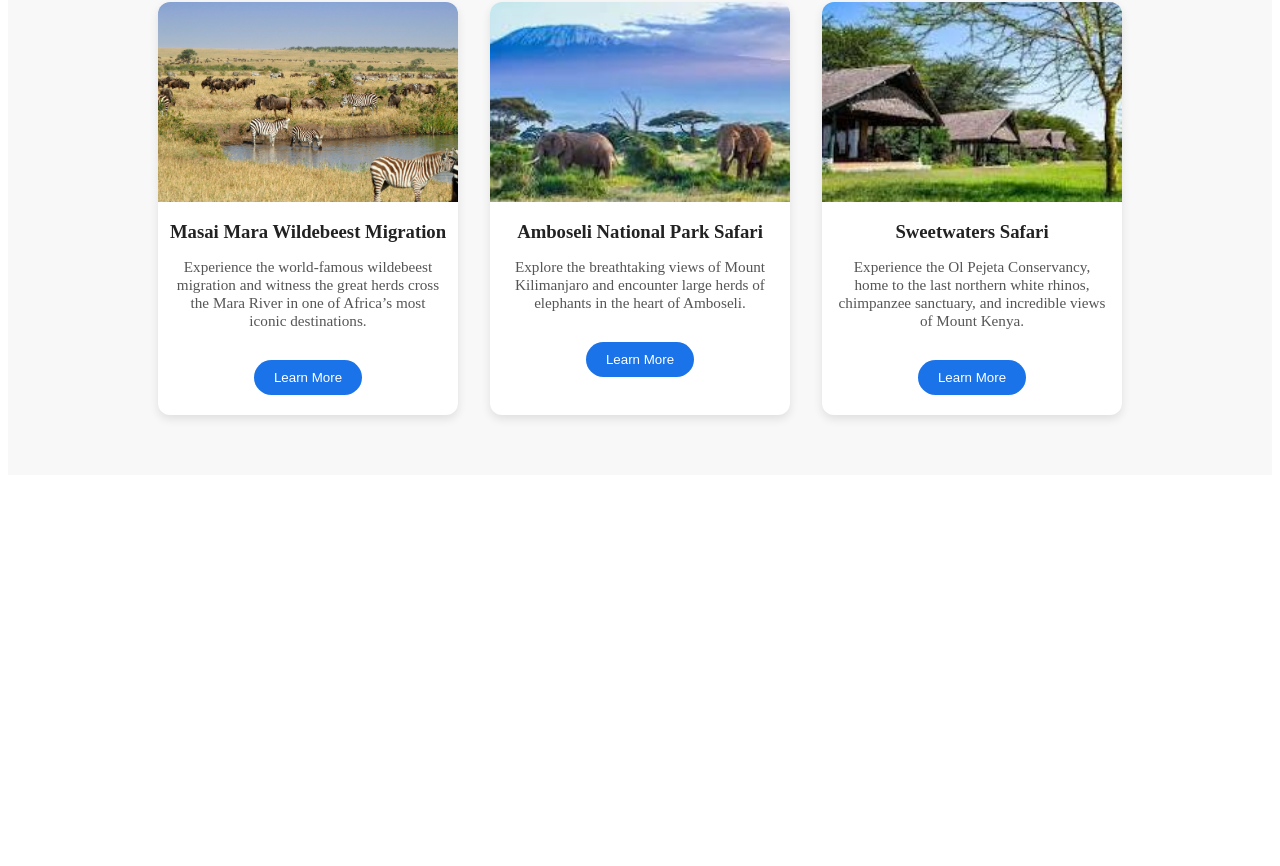
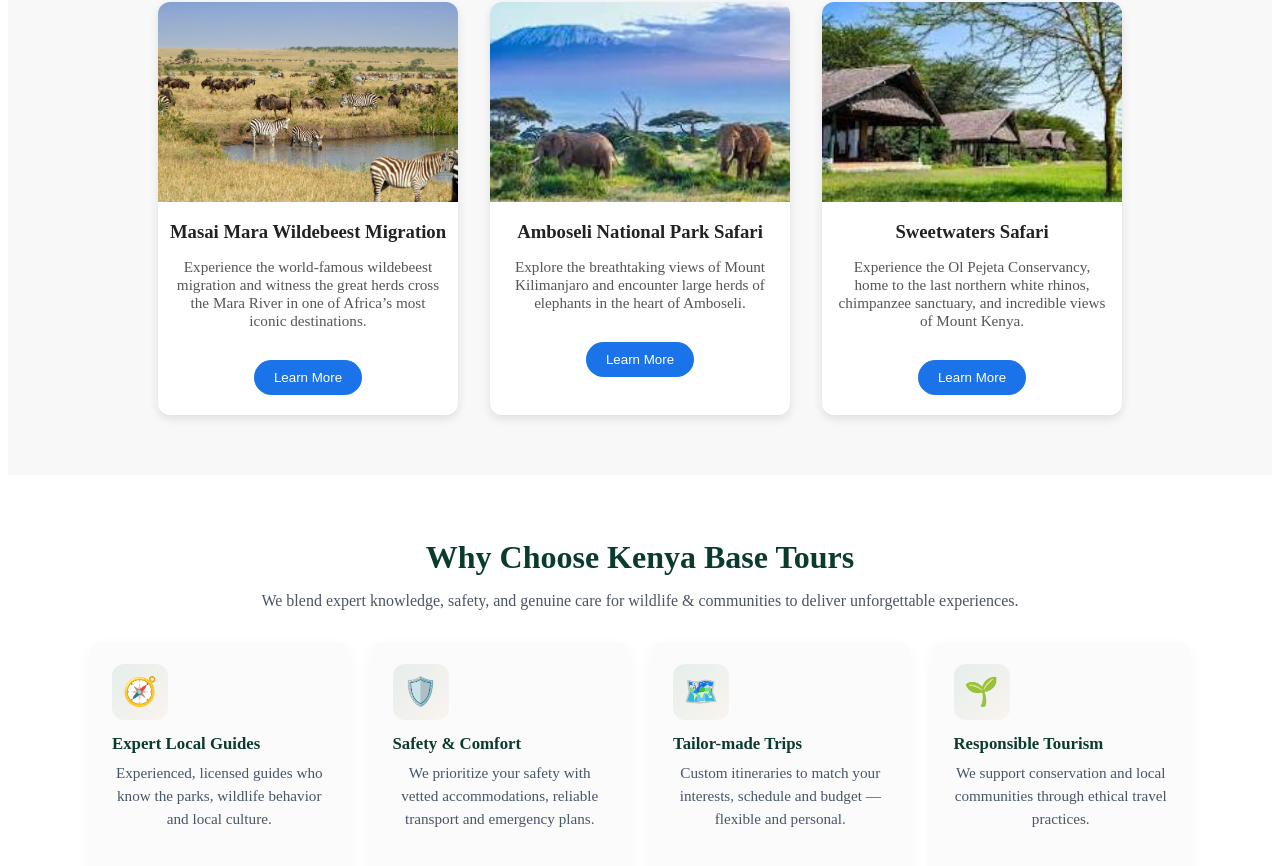
Before and after one commit to Muyundo/kenya-base-tours, a React (Create React App) app: page / in a window 1280 px wide. Shown: the part 936-1802 px from the top of the page. Before the commit the page ends 1419 px from the top, so only its background shows below. Built offline with nearby package versions, Linux system fonts and the light colour scheme.

Commit message:
Added WhyChooseUs component and updated Home page to include it.

```diff
--- /dev/null
+++ b/src/components/WhyChooseUs.css
@@ -0,0 +1,102 @@
+/* Why Choose Us section */
+.why-section {
+  padding: 64px 20px;
+  background: #ffffff;
+  color: #1f2937; /* gray-800 */
+}
+
+.why-section .container {
+  max-width: 1100px;
+  margin: 0 auto;
+  text-align: center;
+}
+
+.why-section h2 {
+  font-size: 2rem;
+  margin: 0 0 8px;
+  color: #0b3b2e; /* deep green accent */
+}
+
+.why-intro {
+  color: #4b5563;
+  margin-bottom: 32px;
+  max-width: 820px;
+  margin-left: auto;
+  margin-right: auto;
+}
+
+/* Grid */
+.why-grid {
+  display: grid;
+  grid-template-columns: repeat(4, 1fr);
+  gap: 22px;
+  list-style: none;
+  padding: 0;
+  margin: 0;
+}
+
+/* Card */
+.why-card {
+  background: #fbfbfb;
+  border-radius: 12px;
+  padding: 22px;
+  min-height: 220px;
+  display: flex;
+  flex-direction: column;
+  align-items: flex-start;
+  transition: transform 0.28s ease, box-shadow 0.28s ease;
+  box-shadow: 0 6px 18px rgba(10, 10, 10, 0.04);
+}
+
+.why-card:hover {
+  transform: translateY(-6px);
+  box-shadow: 0 14px 30px rgba(10, 10, 10, 0.08);
+}
+
+/* Icon circle */
+.why-icon {
+  font-size: 28px;
+  width: 56px;
+  height: 56px;
+  border-radius: 12px;
+  background: linear-gradient(135deg, rgba(34,128,96,0.1), rgba(230,126,34,0.06));
+  display: flex;
+  align-items: center;
+  justify-content: center;
+  margin-bottom: 14px;
+}
+
+/* Title and text */
+.why-title {
+  font-size: 1.05rem;
+  margin: 0 0 8px;
+  color: #0b3b2e;
+}
+
+.why-text {
+  margin: 0;
+  color: #475569;
+  font-size: 0.95rem;
+  line-height: 1.5;
+}
+
+/* Responsive: 2 columns on tablet, 1 column mobile */
+@media (max-width: 900px) {
+  .why-grid {
+    grid-template-columns: repeat(2, 1fr);
+  }
+}
+
+@media (max-width: 560px) {
+  .why-grid {
+    grid-template-columns: 1fr;
+  }
+  .why-card {
+    min-height: auto;
+  }
+  .why-icon {
+    width: 48px;
+    height: 48px;
+    font-size: 22px;
+  }
+}
--- /dev/null
+++ b/src/components/WhyChooseUs.js
@@ -0,0 +1,53 @@
+import React from "react";
+import "./WhyChooseUs.css";
+
+const reasons = [
+  {
+    id: 1,
+    title: "Expert Local Guides",
+    text: "Experienced, licensed guides who know the parks, wildlife behavior and local culture.",
+    emoji: "🧭",
+  },
+  {
+    id: 2,
+    title: "Safety & Comfort",
+    text: "We prioritize your safety with vetted accommodations, reliable transport and emergency plans.",
+    emoji: "🛡️",
+  },
+  {
+    id: 3,
+    title: "Tailor-made Trips",
+    text: "Custom itineraries to match your interests, schedule and budget — flexible and personal.",
+    emoji: "🗺️",
+  },
+  {
+    id: 4,
+    title: "Responsible Tourism",
+    text: "We support conservation and local communities through ethical travel practices.",
+    emoji: "🌱",
+  },
+];
+
+export default function WhyChooseUs() {
+  return (
+    <section className="why-section" aria-labelledby="why-title">
+      <div className="container">
+        <h2 id="why-title">Why Choose Kenya Base Tours</h2>
+        <p className="why-intro">
+          We blend expert knowledge, safety, and genuine care for wildlife & communities to deliver
+          unforgettable experiences.
+        </p>
+
+        <ul className="why-grid" role="list">
+          {reasons.map((r) => (
+            <li key={r.id} className="why-card">
+              <div className="why-icon" aria-hidden="true">{r.emoji}</div>
+              <h3 className="why-title">{r.title}</h3>
+              <p className="why-text">{r.text}</p>
+            </li>
+          ))}
+        </ul>
+      </div>
+    </section>
+  );
+}
--- a/src/pages/Home.js
+++ b/src/pages/Home.js
@@ -1,12 +1,14 @@
 import React from "react";
 import Hero from "../components/Hero";
 import ToursSection from "../components/ToursSection";
+import WhyChooseUs from "../components/WhyChooseUs";
 
 function Home() {
   return (
     <div>
       <Hero />
       <ToursSection />
+      <WhyChooseUs />
     </div>
   );
 }
```
